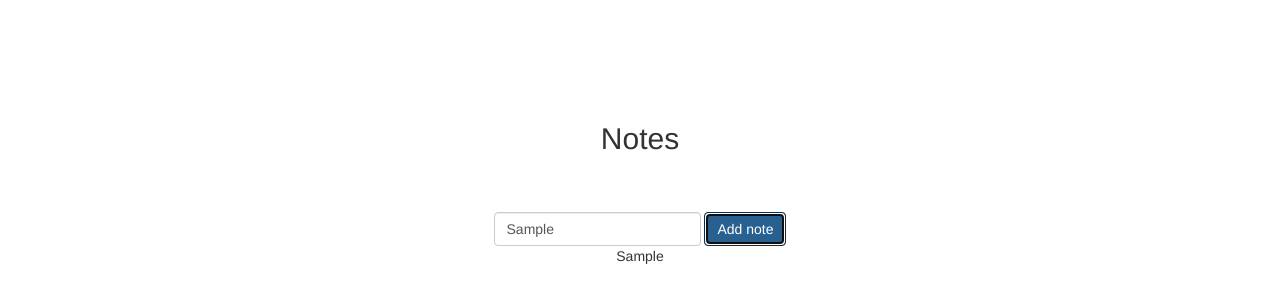
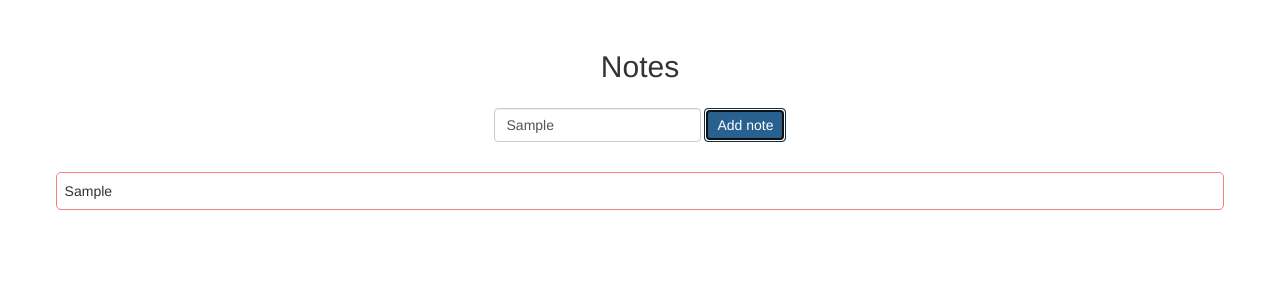
Before and after one commit to aniasobo/react-notes-app, a React (Create React App) app: page / in a window 1280 px wide. Both pictures are taken after typing "Sample" into the empty fields and a click on the button "Add note". Shown: the top 302 px of the page. Built offline with nearby package versions, Linux system fonts and the light colour scheme.

Commit message:
Add Note component and note styles

```diff
--- a/src/components/App.js
+++ b/src/components/App.js
@@ -1,5 +1,7 @@
 import React, { Component } from 'react';
-import { Form, FormControl, Button } from 'react-bootstrap'
+import { Form, FormControl, Button } from 'react-bootstrap';
+import Note from './Note';
+
 
 class App extends Component {
   constructor() {
@@ -31,7 +33,7 @@
           {
             this.state.notes.map((note, index) => {
               return (
-                <div key={index}>{note.text}</div>
+                <Note key={index} note={note} / >
               )
             })
           }
--- /dev/null
+++ b/src/components/Note.js
@@ -0,0 +1,13 @@
+import React, { Component } from 'react';
+
+class Note extends Component {
+  render() {
+    return (
+      <div className="note">
+        <span>{this.props.note.text}</span>
+      </div>
+    )
+  }
+}
+
+export default Note;
--- a/src/index.css
+++ b/src/index.css
@@ -21,7 +21,7 @@
 ol,
 ul {
   margin: 0;
-  padding: 5%;
+  padding: 2%;
   text-align: center;
 }
 
@@ -34,3 +34,11 @@
   max-width: 100%;
   height: auto;
 }
+
+.note {
+  border: 1px solid lightcoral;
+  border-radius: 5px;
+  text-align: left;
+  padding: 8px;
+  margin: 30px;
+}
```
